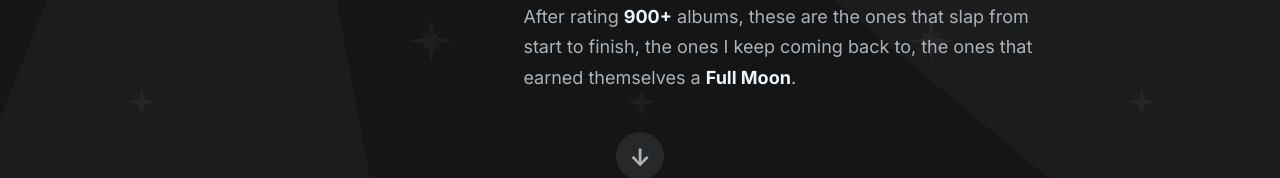
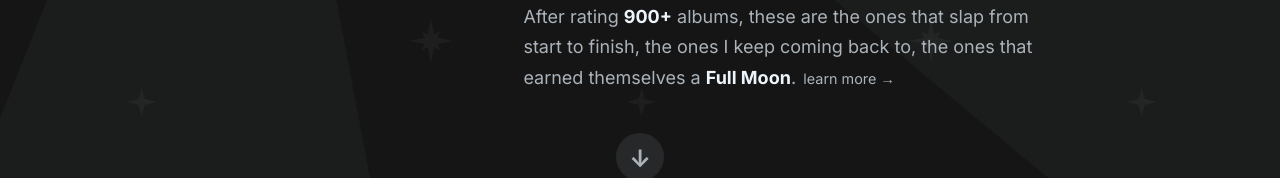
Before and after one commit to adamaaronson/full-moon-albums, a React (Vite) app: page / in a window 1280 px wide. Shown: the part 738-916 px from the top of the page. Built offline with nearby package versions, Linux system fonts and the light colour scheme.

Commit message:
Add links to blog post

```diff
--- a/src/components/Hero.tsx
+++ b/src/components/Hero.tsx
@@ -70,6 +70,9 @@ export function Hero() {
                 these are the ones that slap from start to finish,
                 the ones I keep coming back to,
                 the ones that earned themselves a <strong>Full Moon</strong>.
+                <a className="learn-more" href="https://aaronson.org/blog/full-moon-albums" rel="noreferrer noopener" target="_blank">
+                    learn more →
+                </a>
             </p>
         </div>
         <div className="down-arrow-wrapper">
--- a/src/css/Hero.scss
+++ b/src/css/Hero.scss
@@ -218,3 +218,16 @@ html {
         transform: translate(0, -2px);
     }
 }
+
+.learn-more {
+    font-size: 0.8em;
+    color: $gray;
+    text-decoration: none;
+    margin-left: 0.5em;
+
+    transition: 0.3s color;
+
+    &:hover {
+        color: $moon;
+    }
+}
```
Also changed, not shown: 1 other file (tests, documents, lock files or other folders).
